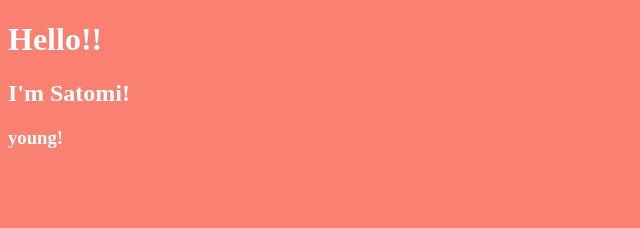
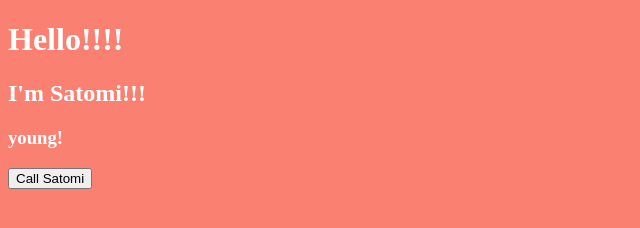
Before and after one commit to Satomili/1st-practice-folder, a plain HTML site: page index.html in a window 1280 px wide. Shown: the whole page, without its empty margins (0-640 px from the left). Drawn offline with Linux system fonts and the light colour scheme.

Commit message:
Added Features

```diff
--- a/index.html
+++ b/index.html
@@ -6,9 +6,10 @@
     <link rel="stylesheet" href="style.css">
 </head>
 <body>
-    <h1>Hello!!</h1>
-    <h2>I'm Satomi!</h2>
+    <h1>Hello!!!!</h1>
+    <h2>I'm Satomi!!!</h2>
     <h3 id="message"></h3>
+    <button>Call Satomi</button>
     <script src="main.js"></script>
 </body>
 </html>
```
